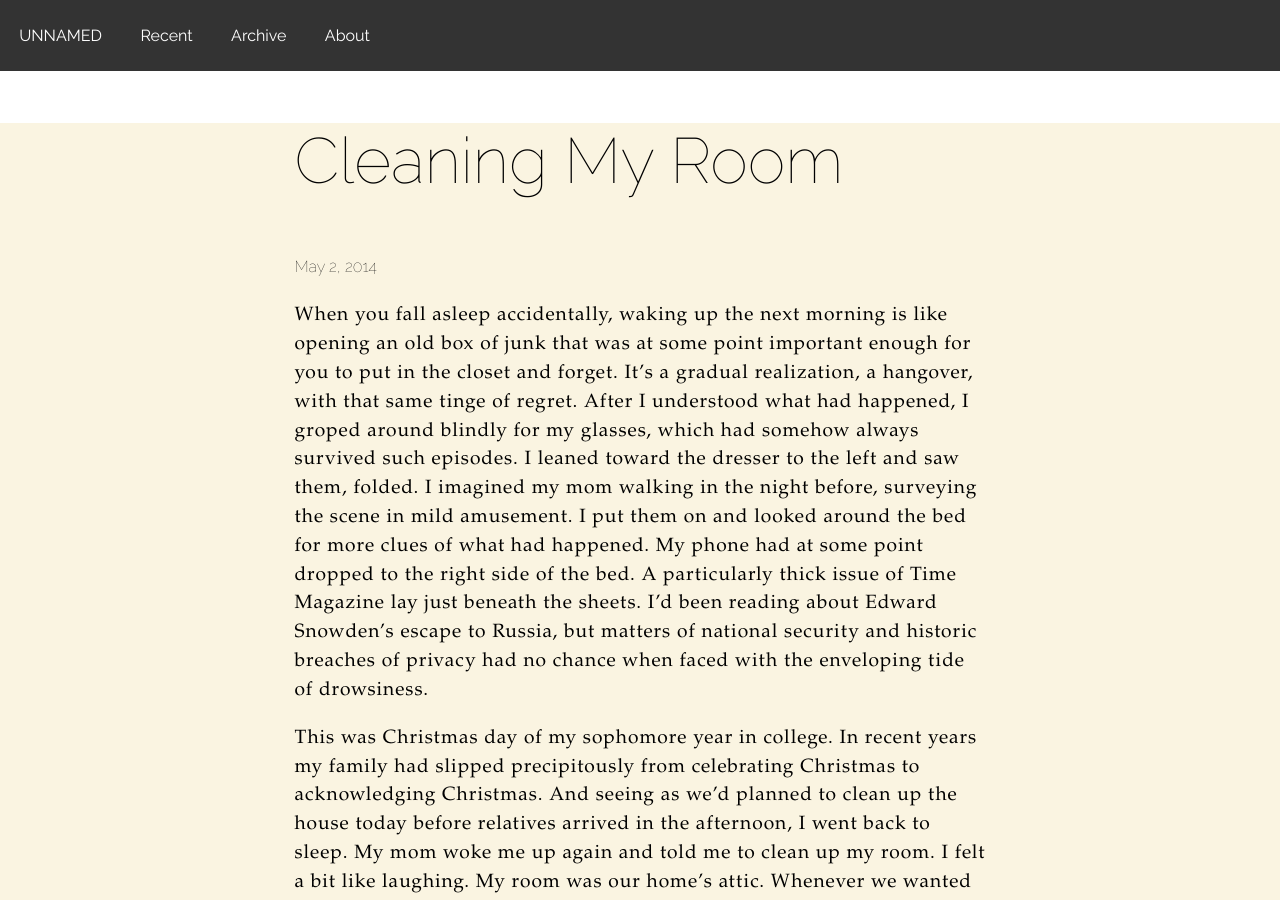
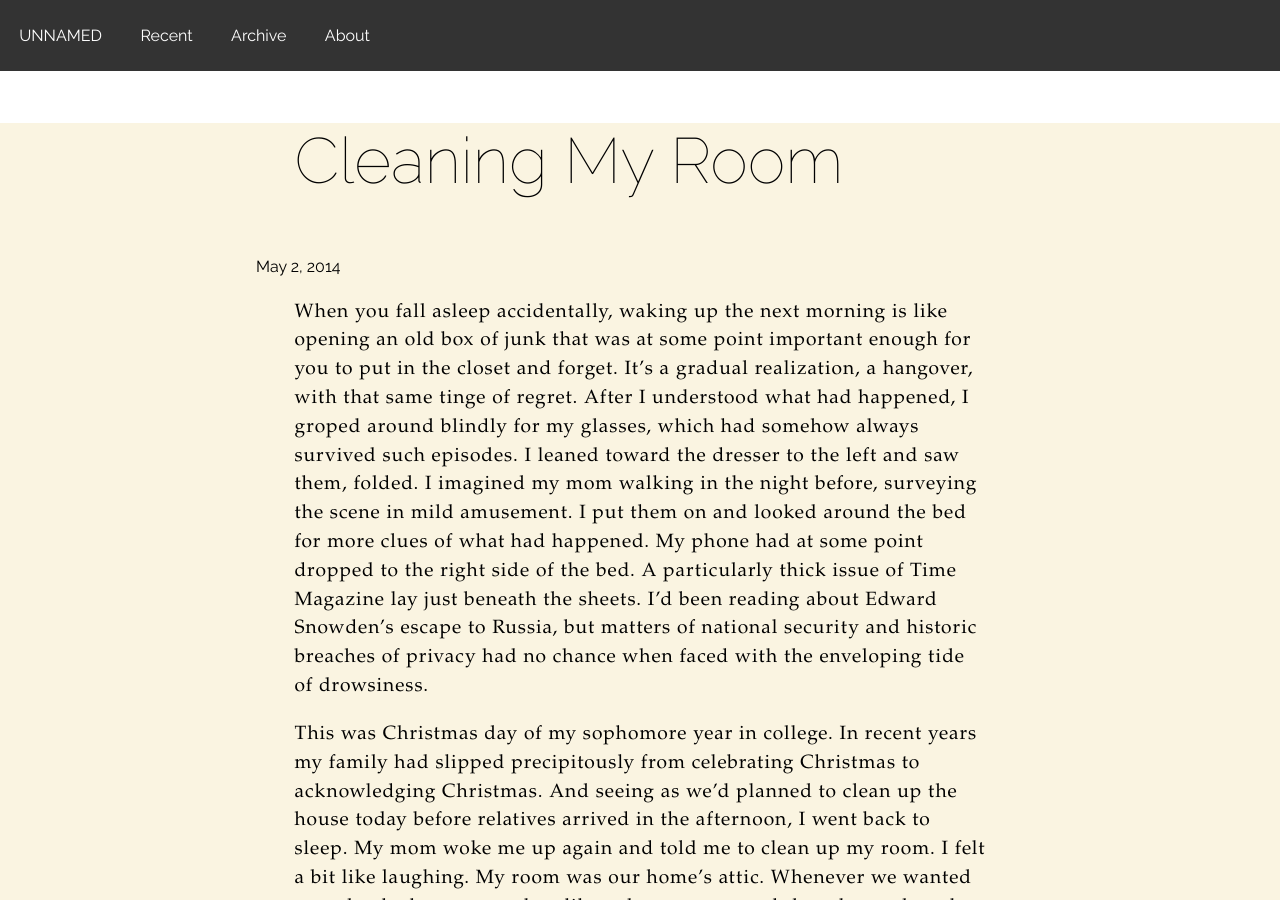
Before and after one commit to jk5228/unnamed, a Jekyll site: the page built from _posts/2014-05-02-cleaning.md, in a window 1280 px wide and 900 px high, scrolled down 801 px. Built offline with Jekyll 4.4.1, drawn with Linux system fonts in a browser that asks for light colours; Markdown is read by kramdown in place of the engine named in the settings.

Commit message:
testing jekyll

```diff
--- a/_layouts/post.html
+++ b/_layouts/post.html
@@ -74,7 +74,7 @@
 		<div class="article">
 			<p></p>
 			<h2 class="title" id="title1">{{ page.title }}</h2>
-			<p>{{ page.date | date: "%B %-d, %Y" }}</p>
+			{{ page.date | date: "%B %-d, %Y" }}
 			<p></p>
 			{{ page.content }}
 			<div class="footer"></div>
```
